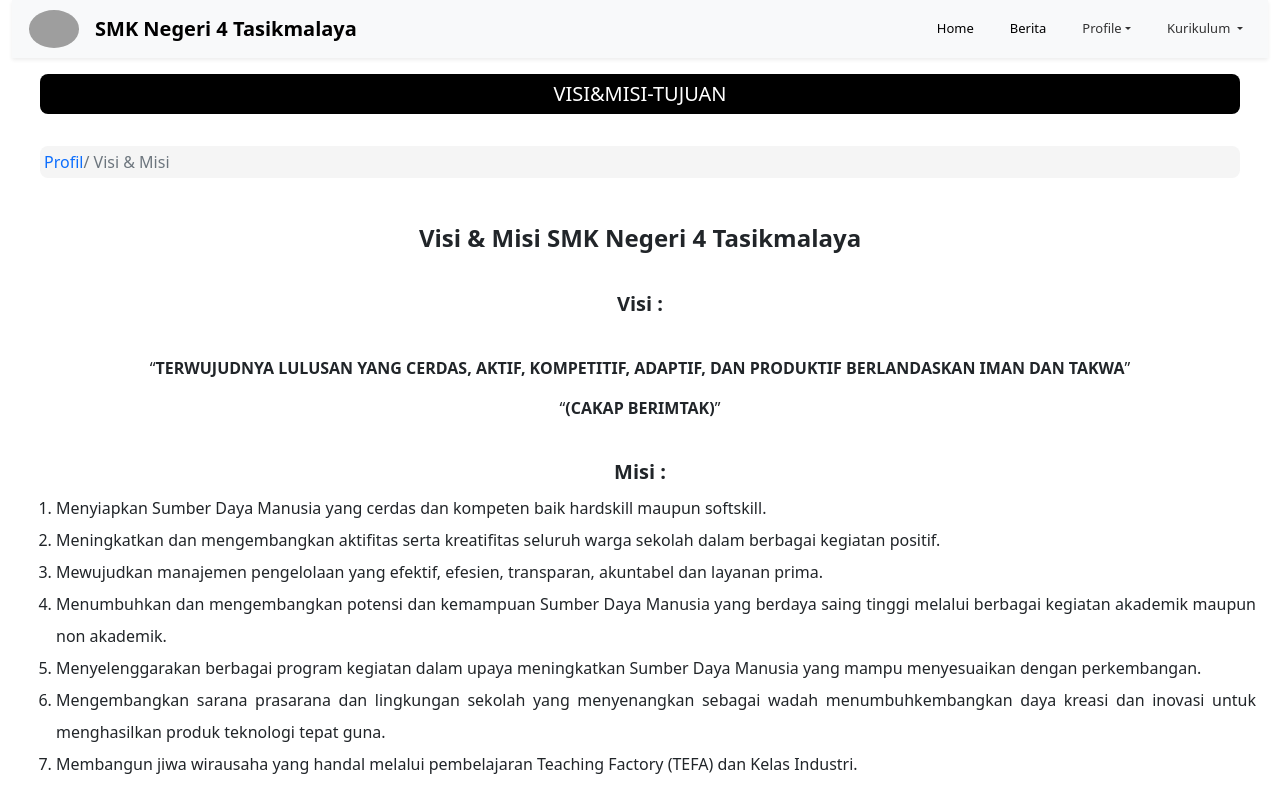
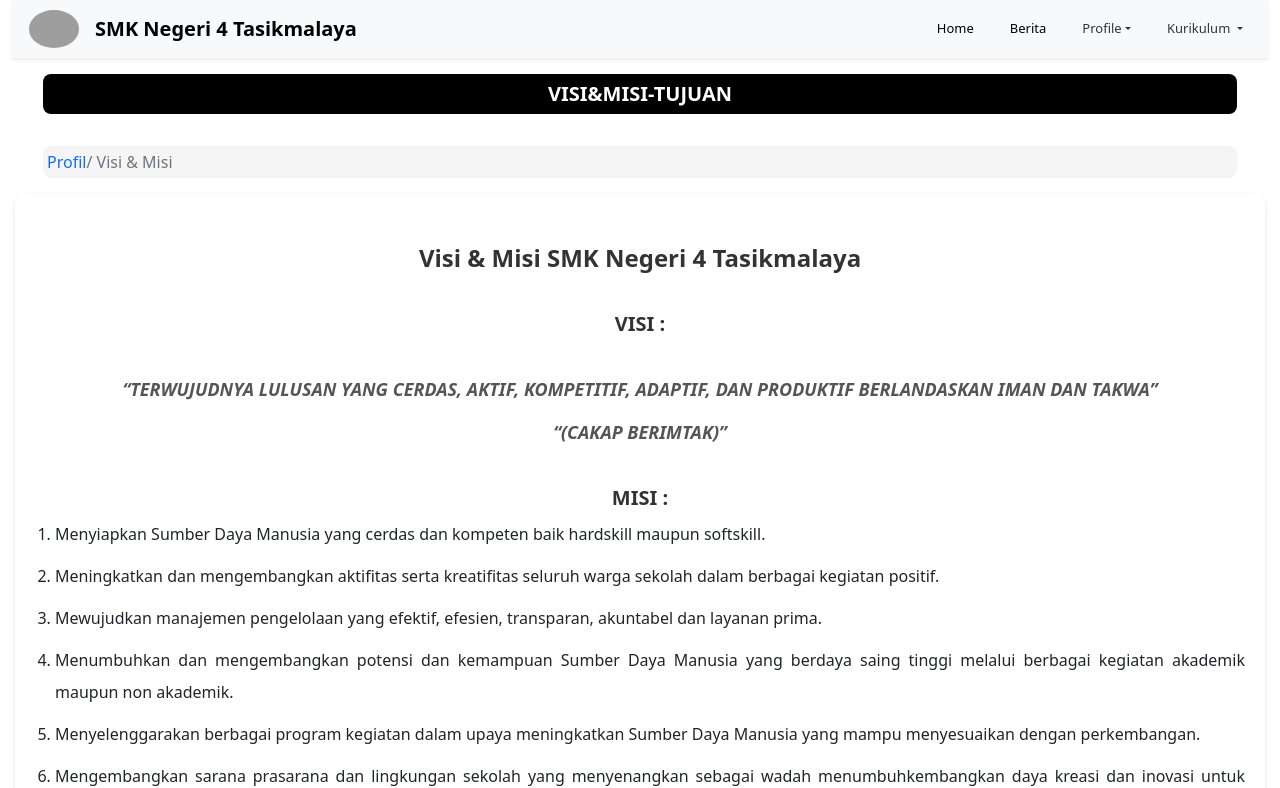
Before and after one commit to Ciroalve/website, a Nuxt app: page /profil/sejarah in a window 1280 px wide. Shown: the top 788 px of the page. Built offline with nearby package versions, Linux system fonts and the light colour scheme; grey boxes are pictures that could not be loaded.

Commit message:
Update sejarah.vue

```diff
--- a/pages/profil/sejarah.vue
+++ b/pages/profil/sejarah.vue
@@ -84,4 +84,110 @@
 </template>
 
 <style scoped>
+/* Global Styles */
+body {
+  font-family: Arial, sans-serif;
+  margin: 0;
+  padding: 0;
+  background-color: #f9f9f9;
+}
+
+/* Container Styling */
+.container-fluid {
+  padding: 0 15px;
+}
+
+/* Header */
+h5 {
+  font-weight: bold;
+  text-transform: uppercase;
+}
+
+/* Navigation */
+.text-decoration-none {
+  text-decoration: none !important;
+}
+
+.text-secondary {
+  color: #6c757d !important;
+}
+
+/* Visi Misi Section */
+.visimisi {
+  padding: 20px;
+  background-color: #ffffff;
+  border-radius: 10px;
+  box-shadow: 0px 2px 5px rgba(0, 0, 0, 0.1);
+}
+
+.visimisi h4,
+.visimisi h5 {
+  color: #333333;
+}
+
+.visimisi ol {
+  padding-left: 20px;
+}
+
+.visimisi li {
+  margin-bottom: 10px;
+  font-size: 16px;
+  line-height: 1.8;
+}
+
+/* Blockquote for Visi */
+.visimisi p q {
+  font-style: italic;
+  color: #555555;
+  font-size: 18px;
+  font-weight: bold;
+}
+
+/* Horizontal Rule */
+hr[title="TUJUAN SMK"] {
+  border: none;
+  border-top: 2px solid #000;
+  margin: 30px 0;
+}
+
+/* Utility Classes */
+.text-center {
+  text-align: center;
+}
+
+.rounded-3 {
+  border-radius: 8px;
+}
+
+.p-2 {
+  padding: 0.5rem !important;
+}
+
+.p-1 {
+  padding: 0.25rem !important;
+}
+
+.m-3 {
+  margin: 1rem !important;
+}
+
+.text-white {
+  color: #ffffff !important;
+}
+
+/* Custom Scroll */
+body {
+  scrollbar-width: thin;
+  scrollbar-color: #6c757d #f1f1f1;
+}
+
+body::-webkit-scrollbar {
+  width: 8px;
+}
+
+body::-webkit-scrollbar-thumb {
+  background-color: #6c757d;
+  border-radius: 10px;
+}
+
 </style>
```
